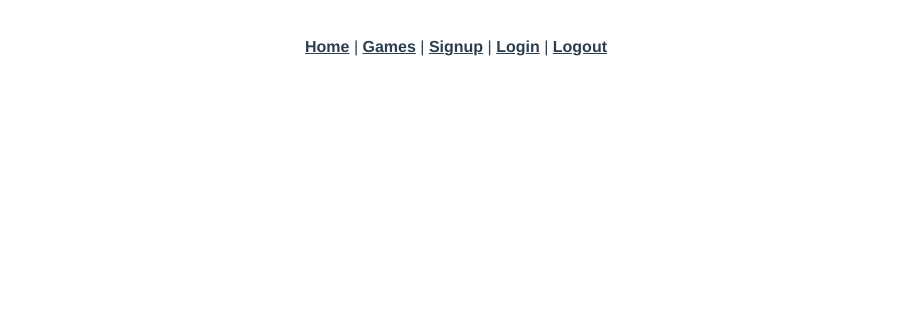
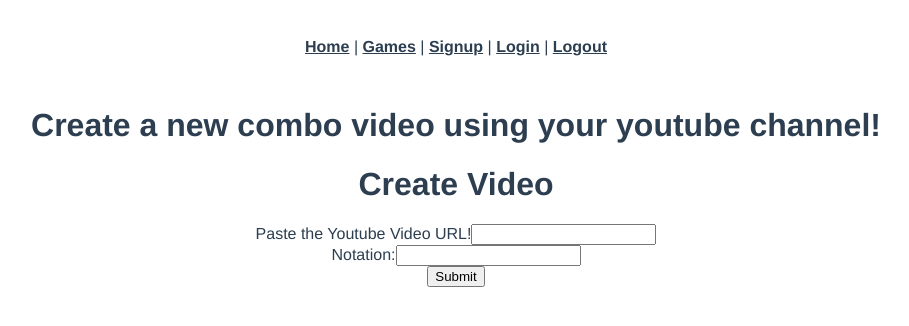
Before and after one commit to Kristofer-Henriquez/crosso_front_end, a Vue app: page /dbfighterz/combo in a window 1280 px wide. Shown: the top 326 px of the page, without its empty margins (184-1093 px from the left). Built offline with nearby package versions, Linux system fonts and the light colour scheme; what v-video-embed, vue-youtube-embed would draw is missing.

Commit message:
create action for combos implemented from a link in the games page

```diff
--- a/src/router/index.js
+++ b/src/router/index.js
@@ -8,6 +8,7 @@ import GamesIndex from '../views/GamesIndex.vue';
 import DbFighterz from '../views/DbFighterz.vue';
 import DbFighterzCharacters from '../views/DbFighterzCharacters.vue';
 import DbFighterzCharactersShow from '../views/DbFighterzCharactersShow.vue';
+import DbFighterzCombo from '../views/DbFighterzCombo.vue';
 
 Vue.use(VueRouter);
 
@@ -31,6 +32,11 @@ const routes = [
     path: '/dbfighterz/characters',
     name: 'dbfighterzcharacters',
     component: DbFighterzCharacters
+  },
+  {
+    path: '/dbfighterz/combo',
+    name: 'dbfighterzcombo',
+    component: DbFighterzCombo
   },
   {
     path: '/dbfighterz/characters/:id',
--- a/src/views/DbFighterz.vue
+++ b/src/views/DbFighterz.vue
@@ -8,22 +8,22 @@
     <br>
     <br>
     <h1>{{ message }}</h1>
-    <h2>Combos</h2>
+    <h2><a v-bind:href="`/dbfighterz/combo`">Combos</a></h2>
     <div v-for="combo in combos">
       <video-embed v-bind:src=combo.combo_video></video-embed>
       {{ combo.notation }}
     </div>
-    <h2> Tutorials </h2>
+    <h2><a v-bind:href="`/dbfighterz/tutorial`"> Tutorials </a> </h2>
     <div v-for="tutorial in tutorials">
       <h3>{{tutorial.title}}</h3>
       <br>
       {{tutorial.body}}
     </div>
-    <h2> Tips </h2>
+    <h2> <a v-bind:href="`/dbfighterz/tip`">Tips </a></h2>
     <div v-for="tip in tips">
       {{tip.tips_list}}
     </div>
-    <h2> Tier List </h2>
+    <h2> <a v-bind:href="`/dbfighterz/tier_list`">Tier List </a></h2>
     <div v-for="tier_list in tier_lists">
 
       <img v-bind:src="tier_list.list" width="800" height="400">
--- /dev/null
+++ b/src/views/DbFighterzCombo.vue
@@ -0,0 +1,56 @@
+<template>
+  <div class="DbFighterzCombo">
+    <h1>{{ message }}</h1>
+
+    <form v-on:submit.prevent="submit()">
+      <h1>Create Video</h1>
+      <ul>
+        <li class="text-danger" v-for="error in errors">{{ error }}</li>
+      </ul>
+      <div class="form-group">
+        <label>Paste the Youtube Video URL!</label>
+        <input type="text" class="form-control" v-model="combo_video">
+      </div>
+      <div class="form-group">
+        <label>Notation:</label>
+        <input type="text" class="form-control" v-model="notation">
+      </div>
+      <input type="submit" class="btn btn-primary" value="Submit">
+    </form>
+
+  </div>
+</template>
+
+<style>
+</style>
+
+<script>
+import axios from "axios";
+
+export default {
+  data: function() {
+    return {
+      message: "Create a new combo video using your youtube channel!",
+      combo_video: "",
+      notation: "",
+      errors: [],
+    };
+  },
+  created: function() {},
+  methods: {
+    submit: function() {
+      var params = {
+        combo_video: this.combo_video,
+        notation: this.notation,
+      };
+      axios.post("/api/combos", params).then(response => {
+        console.log(response);
+        this.$router.push("/dbfighterz");
+      }).catch(errors => {
+        console.log(errors.response);
+        this.errors = errors.response;
+      });
+    }
+  }
+};
+</script>
```
